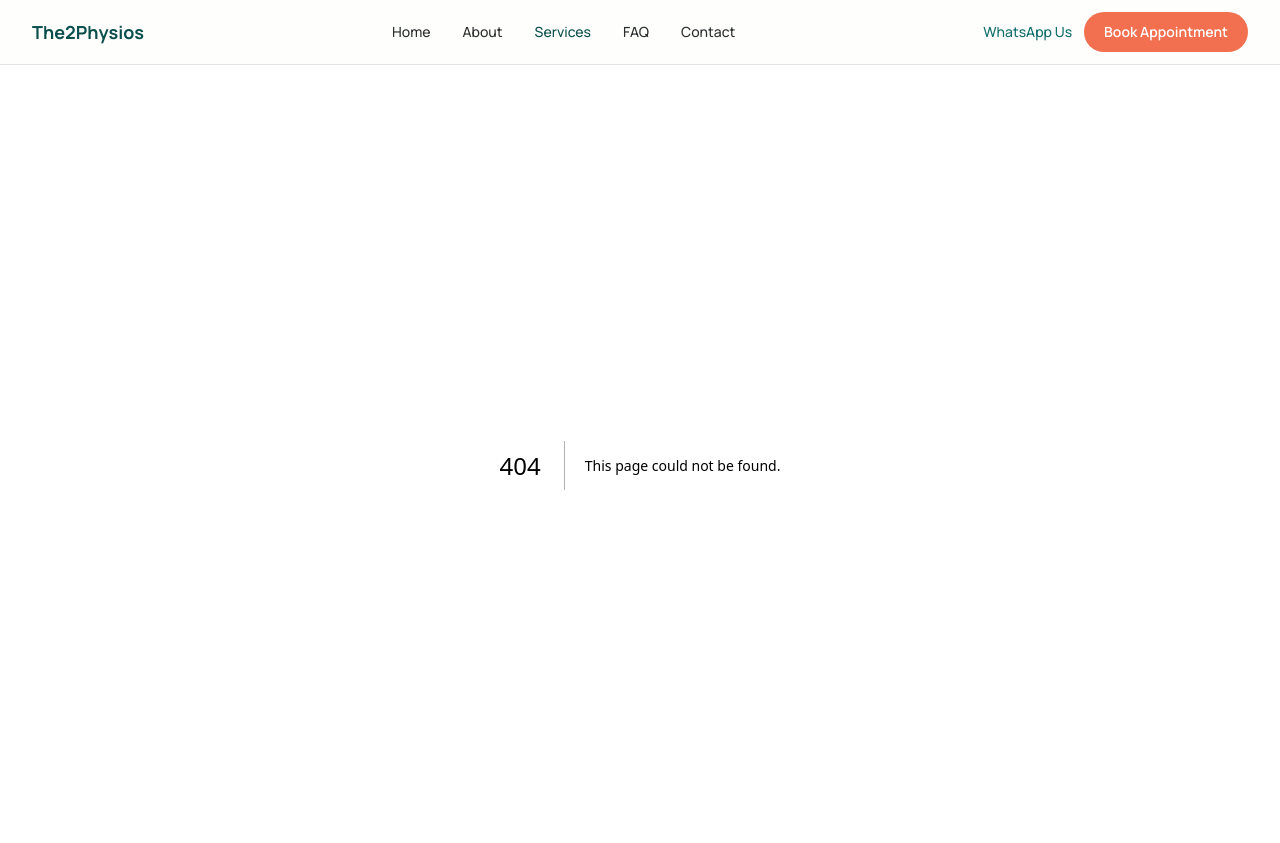
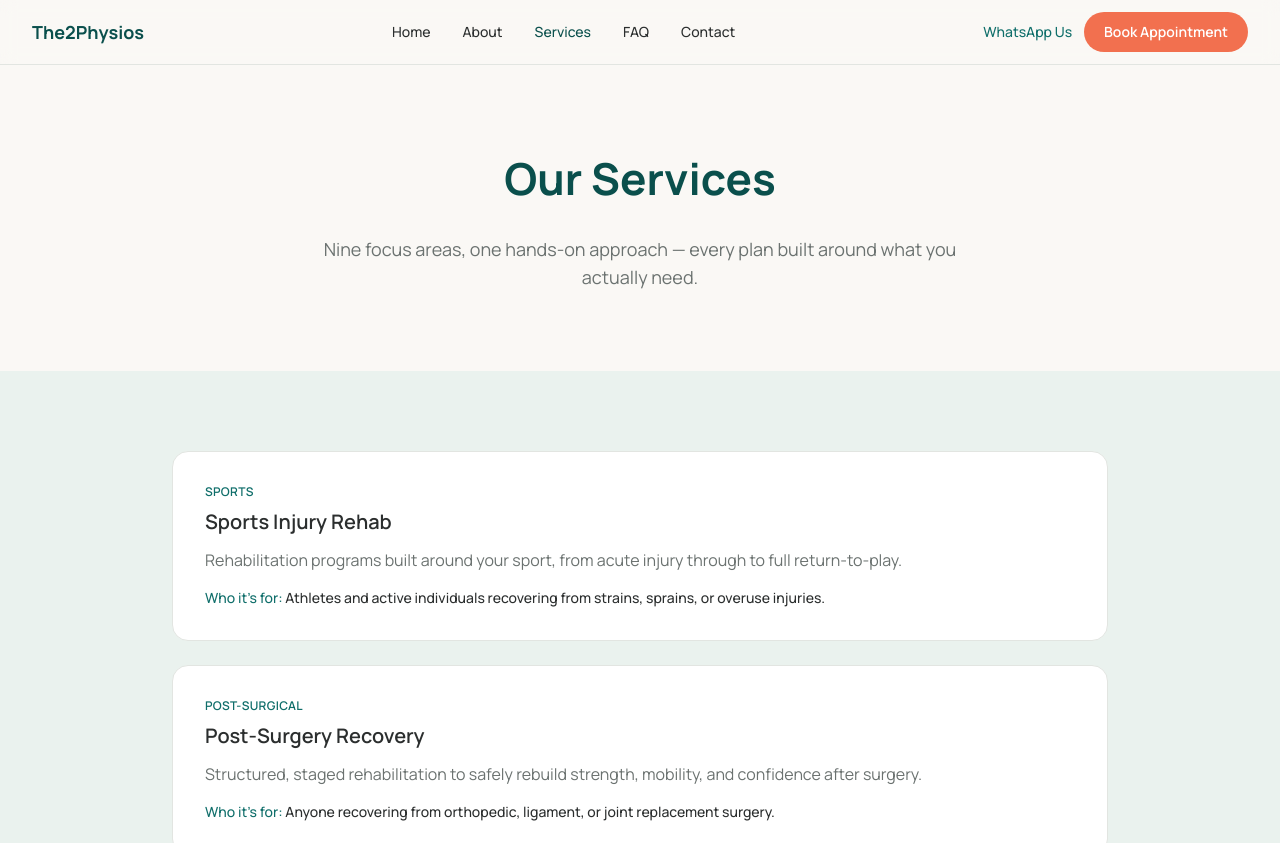
Before and after one commit to prthm412/clinic-website, a Next.js app: page /services in a window 1280 px wide. Before the commit this address had no page. Shown: the top 843 px of the page. Built offline with nearby package versions, Linux system fonts and the light colour scheme.

Commit message:
Services page, physio photos with data-driven paths

```diff
--- a/app/page.tsx
+++ b/app/page.tsx
@@ -51,9 +51,9 @@ export default function Home() {
               href={`/about#${clinicConfig.team.physio1.slug}`}
               className="group text-center"
             >
-              <div className="relative mx-auto h-40 w-40 overflow-hidden rounded-full border-2 border-border">
+              <div className="relative mx-auto h-56 w-56 overflow-hidden rounded-full border-2 border-border">
                 <Image
-                  src="/images/team/physio1.jpeg"
+                  src={clinicConfig.team.physio1.image}
                   alt={clinicConfig.team.physio1.name}
                   fill
                   className="object-cover"
@@ -71,9 +71,9 @@ export default function Home() {
               href={`/about#${clinicConfig.team.physio2.slug}`}
               className="group text-center"
             >
-              <div className="relative mx-auto h-40 w-40 overflow-hidden rounded-full border-2 border-border">
+              <div className="relative mx-auto h-56 w-56 overflow-hidden rounded-full border-2 border-border">
                 <Image
-                  src="/images/team/physio2.jpeg"
+                  src={clinicConfig.team.physio2.image}
                   alt={clinicConfig.team.physio2.name}
                   fill
                   className="object-cover"
--- /dev/null
+++ b/app/services/page.tsx
@@ -0,0 +1,64 @@
+import Link from "next/link";
+import { services } from "@/content/services";
+
+export default function ServicesPage() {
+  return (
+    <main className="flex-1">
+      <section className="bg-bg">
+        <div className="mx-auto max-w-[900px] px-4 sm:px-6 lg:px-8 py-16 sm:py-20 text-center">
+          <h1 className="text-[clamp(1.75rem,4vw,2.75rem)] font-bold text-primary-dark">
+            Our Services
+          </h1>
+          <p className="mx-auto mt-6 max-w-2xl text-base sm:text-lg text-muted">
+            Nine focus areas, one hands-on approach — every plan built around
+            what you actually need.
+          </p>
+        </div>
+      </section>
+
+      <section className="bg-bg-alt">
+        <div className="mx-auto max-w-[1000px] px-4 sm:px-6 lg:px-8 py-16 sm:py-20 space-y-6">
+          {services.map((service) => (
+            <div
+              key={service.slug}
+              id={service.slug}
+              className="scroll-mt-24 rounded-2xl border border-border bg-white p-8"
+            >
+              <p className="text-xs font-semibold uppercase tracking-wide text-primary">
+                {service.category}
+              </p>
+              <h2 className="mt-2 text-xl font-semibold text-text">
+                {service.name}
+              </h2>
+              <p className="mt-3 text-base text-muted">{service.desc}</p>
+              <p className="mt-4 text-sm font-medium text-text">
+                <span className="text-primary">Who it&apos;s for:</span>{" "}
+                {service.who}
+              </p>
+            </div>
+          ))}
+        </div>
+      </section>
+
+      <section className="bg-bg">
+        <div className="mx-auto max-w-[1280px] px-4 sm:px-6 lg:px-8 py-16 text-center">
+          <h2 className="text-2xl sm:text-3xl font-bold text-text">
+            Not sure which service fits?
+          </h2>
+          <p className="mx-auto mt-3 max-w-md text-muted">
+            Reach out and we&apos;ll help you figure out the right starting
+            point.
+          </p>
+          <div className="mt-8">
+            <Link
+              href="/book"
+              className="inline-block rounded-full bg-accent px-8 py-3.5 text-base font-semibold text-white hover:bg-accent-dark transition-colors"
+            >
+              Book Appointment
+            </Link>
+          </div>
+        </div>
+      </section>
+    </main>
+  );
+}
--- a/components/PhysioCard.tsx
+++ b/components/PhysioCard.tsx
@@ -1,5 +1,8 @@
+import Image from "next/image";
+
 type Physio = {
   slug: string;
+  image: string;
   name: string;
   university: string;
   qualifications: string;
@@ -10,14 +13,27 @@ type Physio = {
 
 export default function PhysioCard({ physio }: { physio: Physio }) {
   return (
-    <div id={physio.slug} className="scroll-mt-24 rounded-2xl border border-border bg-white p-8">
-      <p className="text-xl font-semibold text-text">{physio.name}</p>
-      <p className="mt-1 text-sm font-medium text-primary">
+    <div
+      id={physio.slug}
+      className="scroll-mt-24 rounded-2xl border border-border bg-white p-8"
+    >
+      <div className="relative mx-auto h-48 w-48 overflow-hidden rounded-full border-2 border-border">
+        <Image
+          src={physio.image}
+          alt={physio.name}
+          fill
+          className="object-cover"
+        />
+      </div>
+      <p className="mt-6 text-center text-xl font-semibold text-text">
+        {physio.name}
+      </p>
+      <p className="mt-1 text-center text-sm font-medium text-primary">
         {physio.qualifications}
       </p>
-      <p className="mt-4 text-sm text-muted">{physio.university}</p>
-      <p className="mt-4 text-sm text-text">{physio.specialization}</p>
-      <div className="mt-6 flex flex-wrap gap-2">
+      <p className="mt-4 text-center text-sm text-muted">{physio.university}</p>
+      <p className="mt-4 text-center text-sm text-text">{physio.specialization}</p>
+      <div className="mt-6 flex flex-wrap justify-center gap-2">
         <span className="rounded-full bg-bg-alt px-3 py-1 text-xs font-medium text-primary-dark">
           {physio.certifications}
         </span>
--- a/content/clinic-config.ts
+++ b/content/clinic-config.ts
@@ -24,6 +24,7 @@ export const clinicConfig = {
   team: {
     physio1: {
       slug: "ashish-shrivastava",
+      image: "/images/team/physio1.jpeg",
       name: "Dr. Ashish Shrivastava",
       university: "BPT (IPH), University of Delhi",
       qualifications: "MPT (Orthopaedics)",
@@ -33,6 +34,7 @@ export const clinicConfig = {
     },
     physio2: {
       slug: "rohit-dhyani",
+      image: "/images/team/physio2.jpeg",
       name: "Dr. Rohit Dhyani",
       university: "BPT (IPH), University of Delhi",
       qualifications: "MPT (Orthopaedics)",
```
